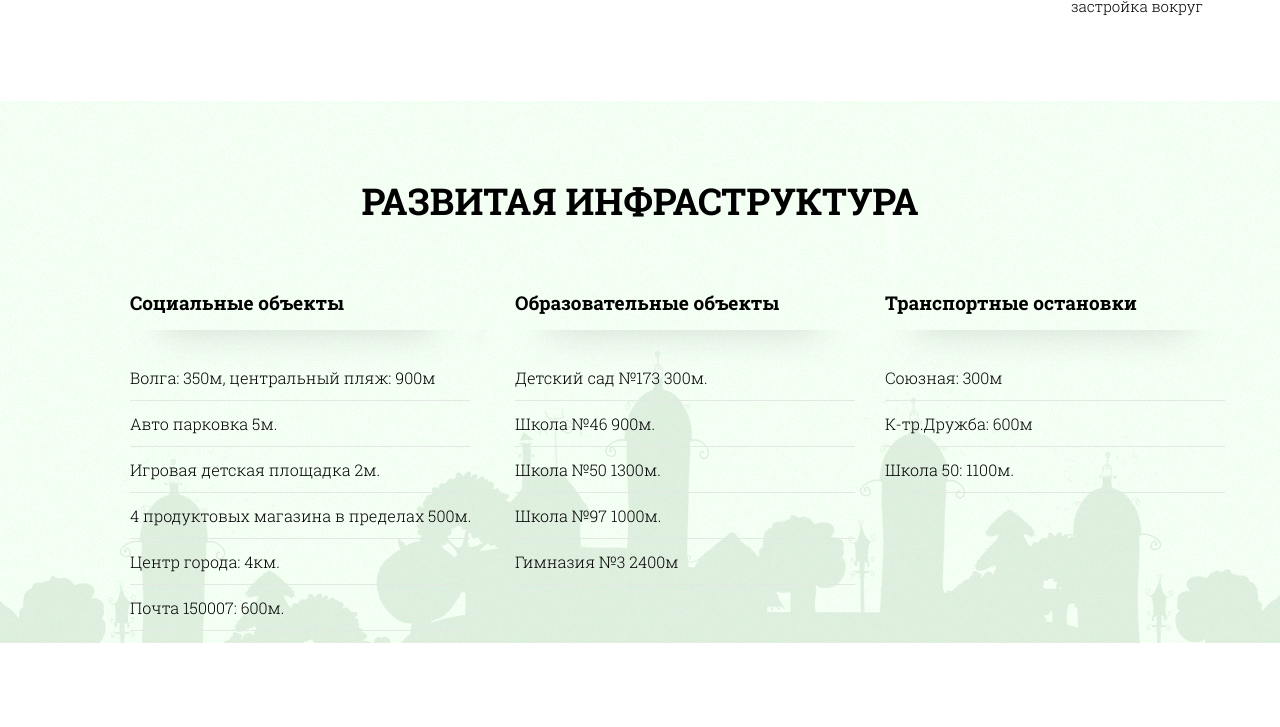
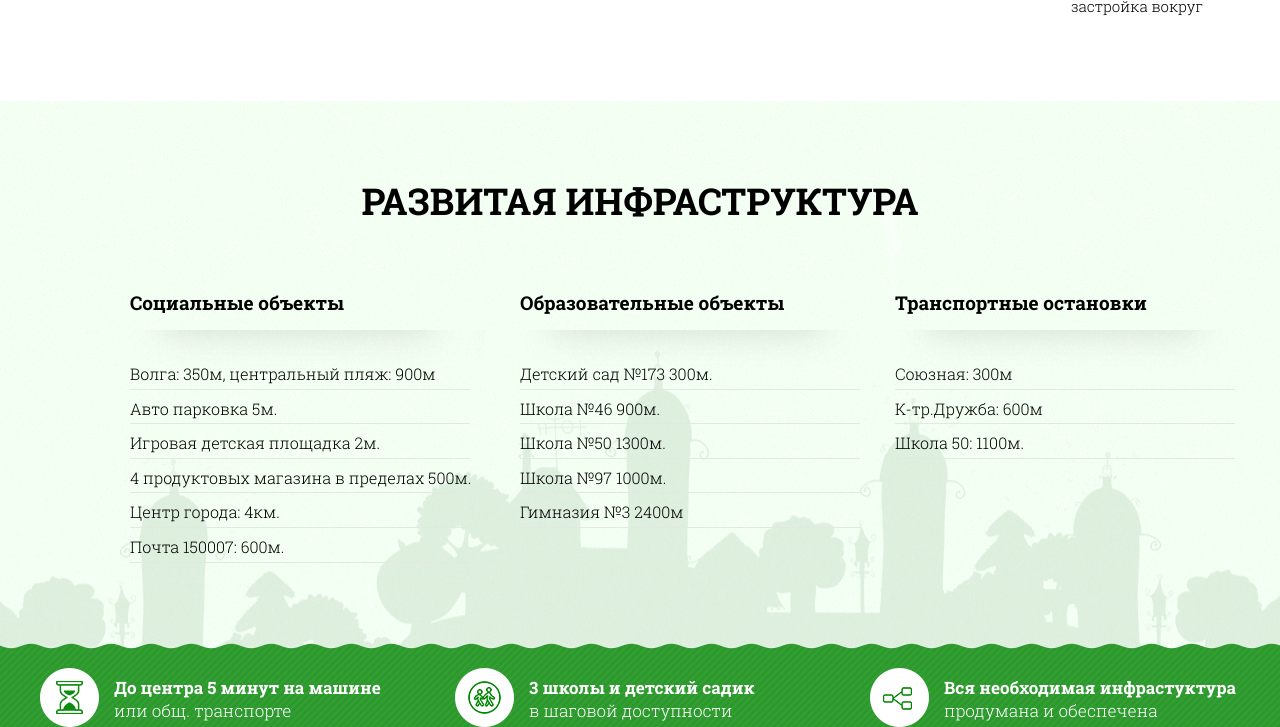
Before and after one commit to viktoriag373/housing_sales_landing, a plain HTML site: page index.html in a window 1280 px wide. Shown: the part 1755-2482 px from the top of the page. Before the commit the page ends 2398 px from the top, so only its background shows below. Drawn offline with Linux system fonts and the light colour scheme.

Commit message:
блок advantages

```diff
--- a/css/style.css
+++ b/css/style.css
@@ -289,11 +289,11 @@ h1 {
 }
 
 .infrastructure_object_wraper {
+    display: flex;
     justify-content: space-between;
 }
 
 .infrastructure_object {
-    float: left;
     width: 340px;
     margin-right: 30px;
 
@@ -324,7 +324,7 @@ h1 {
 .infrastructure_object p {
     font-size: 16px;
     font-family: "Roboto Slab Light";
-
+    line-height: 0.850em;
 }
 
 /* .text_pseudo::after {
@@ -341,6 +341,35 @@ h1 {
     background: #e2e8e2;
     height: 1px;
     width: 340px;
-    margin-top: 12px;
+    margin-top: 8px;
     margin-bottom: 12px;
 }
+
+.advantages {
+    background: url(../img/advantage_bg.png) no-repeat top center;
+    margin-top: 68px;
+    color: #fff;
+}
+
+.advantages_wraper {
+    display: flex;
+    justify-content: space-between;
+    padding-top: 25px;
+}
+
+.advantages_advantage {
+    width: 370px;
+    display: flex;
+}
+
+.advantages_advantage p {
+    font-family: "Roboto Slab Light";
+    font-size: 17px;
+    margin-left: 15px;
+    margin-top: 8px;
+}
+
+.advantages_advantage p span {
+    font-family: "Roboto Slab Bold";
+
+}
--- a/index.html
+++ b/index.html
@@ -155,7 +155,34 @@
                 <div style="clear: both;"></div>
             </div>
         </div>
-    </section>
+        <div class="advantages">
+            <div class="container">
+                <div class="advantages_wraper">
+                <div class="advantages_advantage">
+                    <img src="./img/advantage_1_icon.png" alt="">
+                    <p>
+                        <span>До центра 5 минут на машине</span>
+                        или общ. транспорте
+                    </p>
+                </div>
+                <div class="advantages_advantage">
+                    <img src="./img/advantage_2_icon.png" alt="">
+                    <p>
+                        <span>3 школы и детский садик</span><br>
+                        в  шаговой доступности
+                    </p>
+                </div>
+                <div class="advantages_advantage">
+                    <img src="./img/advantage_3_icon.png" alt="">
+                    <p>
+                        <span>Вся необходимая инфрастуктура</span>
+                        продумана и обеспечена
+                    </p>
+                </div>
+                </div>
+            </div>
+        </div>
+</section>
     <section>
         <div class="container">
 
```
Also changed, not shown: img/advantage_1_icon.png (added), img/advantage_2_icon.png (added), img/advantage_3_icon.png (added), img/advantage_bg.png (added).
